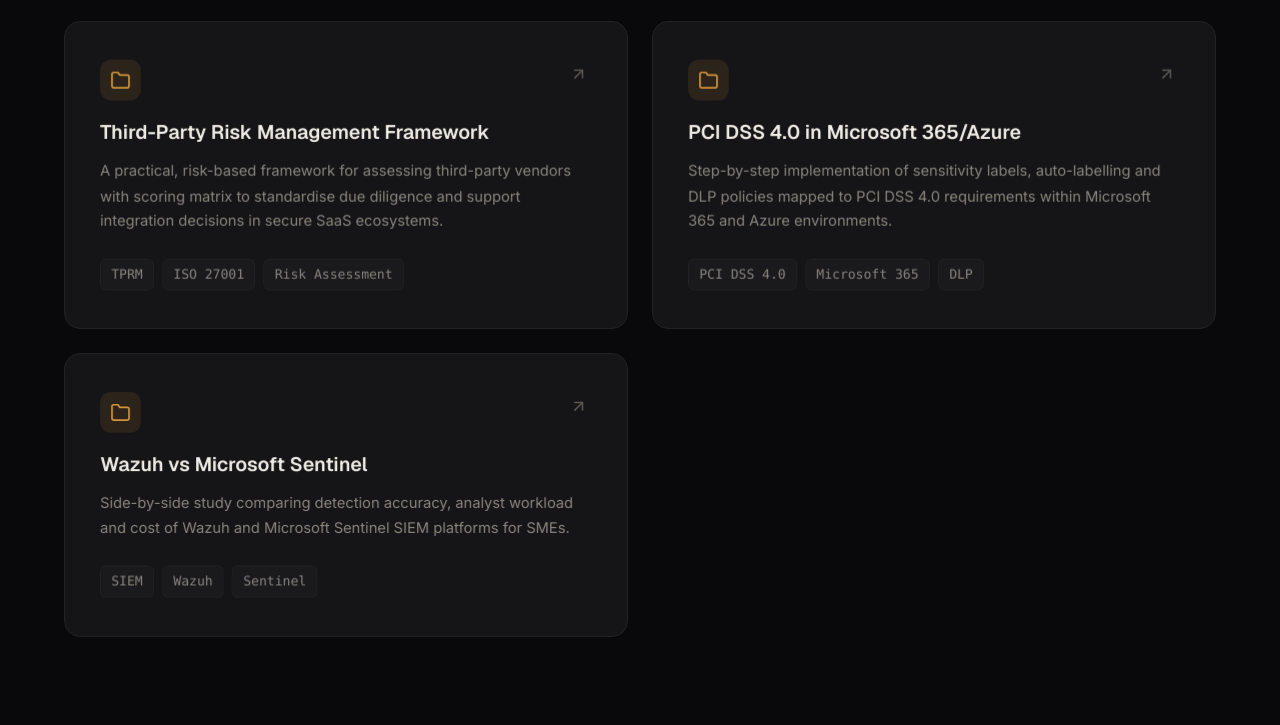
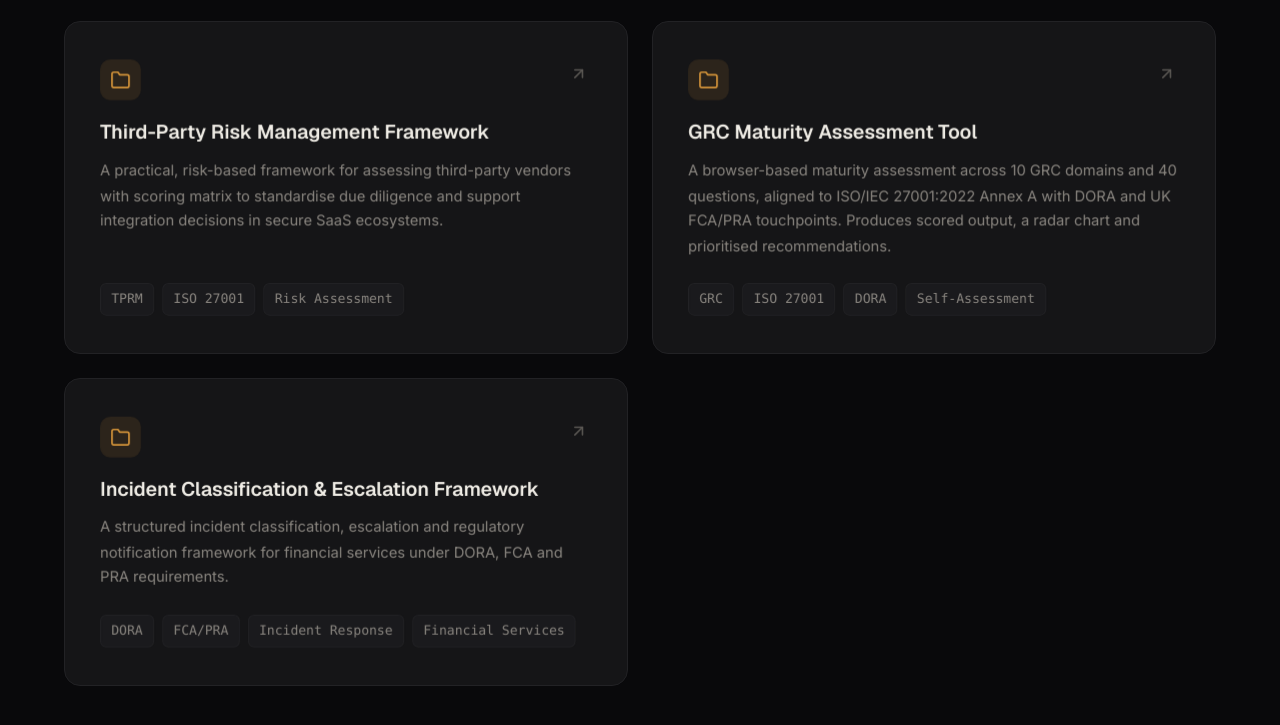
Before and after one commit to sudo-compliance/sudo-compliance.github.io, a plain HTML site: page index.html in a window 1280 px wide. Shown: the part 5321-6046 px from the top of the page. Drawn offline with nearby package versions, Linux system fonts and the light colour scheme.

Commit message:
update hero and footer identity, replace stale wazuh and pci cards with maturity tool and incident framework

```diff
--- a/data/content.js
+++ b/data/content.js
@@ -167,17 +167,17 @@
       featured: true,
     },
     {
-      title: "PCI DSS 4.0 in Microsoft 365/Azure",
-      description: "Step-by-step implementation of sensitivity labels, auto-labelling and DLP policies mapped to PCI DSS 4.0 requirements within Microsoft 365 and Azure environments.",
-      tags: ["PCI DSS 4.0", "Microsoft 365", "DLP"],
-      link: "https://github.com/sudo-compliance/grc-lab",
-      featured: false,
+      title: "GRC Maturity Assessment Tool",
+      description: "A browser-based maturity assessment across 10 GRC domains and 40 questions, aligned to ISO/IEC 27001:2022 Annex A with DORA and UK FCA/PRA touchpoints. Produces scored output, a radar chart and prioritised recommendations.",
+      tags: ["GRC", "ISO 27001", "DORA", "Self-Assessment"],
+      link: "https://github.com/sudo-compliance/grc-lab/tree/main/topics/grc-maturity-assessment-tool",
+      featured: true,
     },
     {
-      title: "Wazuh vs Microsoft Sentinel",
-      description: "Side-by-side study comparing detection accuracy, analyst workload and cost of Wazuh and Microsoft Sentinel SIEM platforms for SMEs.",
-      tags: ["SIEM", "Wazuh", "Sentinel"],
-      link: "https://github.com/sudo-compliance/grc-lab",
+      title: "Incident Classification & Escalation Framework",
+      description: "A structured incident classification, escalation and regulatory notification framework for financial services under DORA, FCA and PRA requirements.",
+      tags: ["DORA", "FCA/PRA", "Incident Response", "Financial Services"],
+      link: "https://github.com/sudo-compliance/grc-lab/tree/main/topics/incident-classification-escalation-framework",
       featured: false,
     },
   ],
--- a/index.html
+++ b/index.html
@@ -113,18 +113,18 @@
       <div class="hero-content">
         <p class="hero-greeting">Hello, I'm</p>
         <h1 class="hero-name">
-          <span class="hero-firstname">Alex</span><br>
-          <span class="hero-name-accent hero-lastname">Morgan</span>
+          <span class="hero-firstname">Oge</span><br>
+          <span class="hero-name-accent hero-lastname">Ndukuba</span>
         </h1>
         <p class="hero-title">
-          <span class="hero-title-static">Senior Software Engineer</span>
+          <span class="hero-title-static">Information Security &amp; IT Professional</span>
           <span class="hero-role-switcher" aria-label="Rotating titles">
             <span class="hero-role-current"></span>
             <span class="hero-role-cursor">|</span>
           </span>
         </p>
         <p class="hero-tagline">
-          <span class="hero-tagline-text">Building elegant solutions to complex problems</span>
+          <span class="hero-tagline-text">Governance, Risk and Compliance | Security Operations and Incident Response</span>
         </p>
         <div class="hero-cta">
           <a href="#contact" class="btn btn-primary">
@@ -381,7 +381,7 @@
     <div class="container">
       <div class="footer-inner">
         <div class="footer-left">
-          &copy; <span id="footer-year"></span> <span class="footer-name">Alex Morgan</span>
+          &copy; <span id="footer-year"></span> <span class="footer-name">Oge Ndukuba</span>
         </div>
         <div class="footer-right">
           <a href="#hero">Back to top</a>
```
